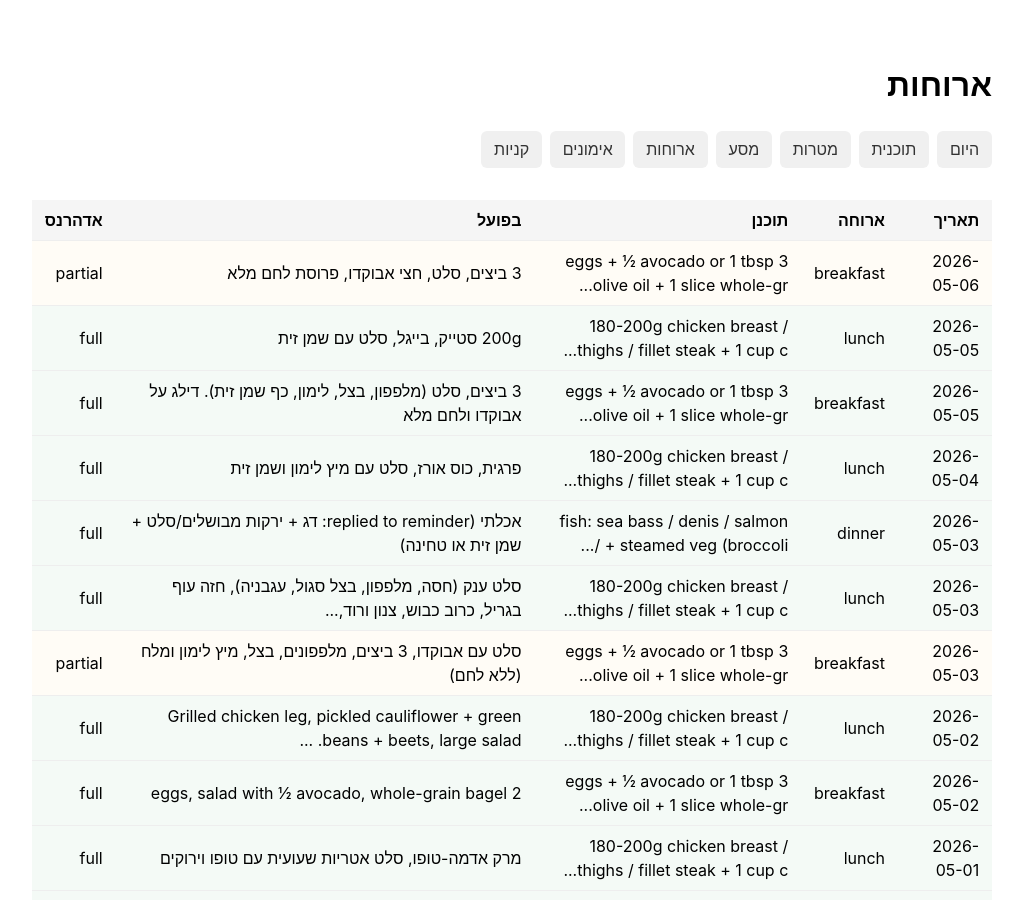
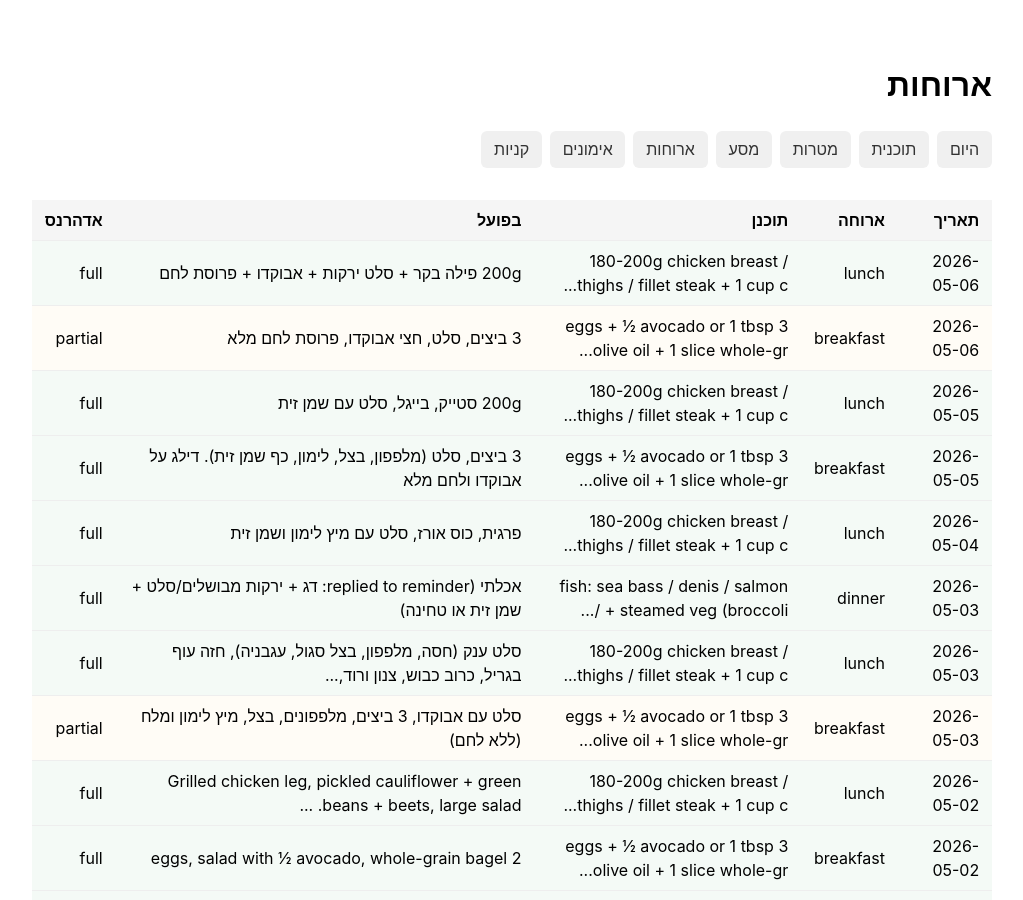
Before and after one commit to alexliv1234/alexbot-public, a Jekyll site: the page built from docs/lifechange/meals.html, in a window 1280 px wide and 900 px high. Shown: the whole window, without its empty margins (128-1151 px from the left). Built offline with Jekyll 4.4.1, drawn with Linux system fonts in a browser that asks for light colours; some of the changed text lies outside the part shown.

Commit message:
📊 coach site update (2026-05-06_20-02)

```diff
--- a/docs/_data/coach/meals.json
+++ b/docs/_data/coach/meals.json
@@ -306,5 +306,14 @@
     "planned": "3 eggs + ½ avocado or 1 tbsp olive oil + 1 slice whole-grain/sourdough bread + vegetable salad",
     "actual": "3 ביצים, סלט, חצי אבוקדו, פרוסת לחם מלא",
     "adherence": "partial"
+  },
+  {
+    "date": "2026-05-06",
+    "ts": "2026-05-06T20:00:18+03:00",
+    "type": "meal",
+    "slot": "lunch",
+    "planned": "180-200g chicken breast / thighs / fillet steak + 1 cup cooked rice / potato / sweet potato / 4-6 rice crackers + pickled cauliflower / green beans + large salad + 1 tbsp olive oil",
+    "actual": "200g פילה בקר + סלט ירקות + אבוקדו + פרוסת לחם",
+    "adherence": "full"
   }
 ]
--- a/docs/_data/coach/today.json
+++ b/docs/_data/coach/today.json
@@ -1,13 +1,19 @@
 {
   "next_event": "see schedule below",
   "adherence": "in-progress",
-  "as_of": "2026-05-06T17:00:19",
+  "as_of": "2026-05-06T20:02:00",
   "meals": [
     {
       "slot": "breakfast",
       "actual": "3 ביצים, סלט, חצי אבוקדו, פרוסת לחם מלא",
       "adherence": "partial",
       "time": "10:43"
+    },
+    {
+      "slot": "lunch",
+      "actual": "200g פילה בקר + סלט ירקות + אבוקדו + פרוסת לחם",
+      "adherence": "full",
+      "time": "20:00"
     }
   ],
   "workouts": [],
@@ -16,6 +22,11 @@
       "name": "morning_hydration",
       "taken": true,
       "time": "10:43"
+    },
+    {
+      "name": "d3-k2",
+      "taken": true,
+      "time": "19:59"
     }
   ],
   "water_ml": 0,
```
